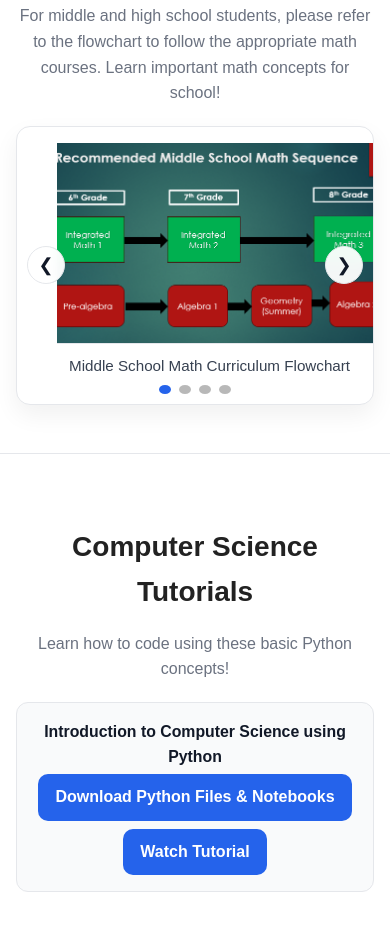
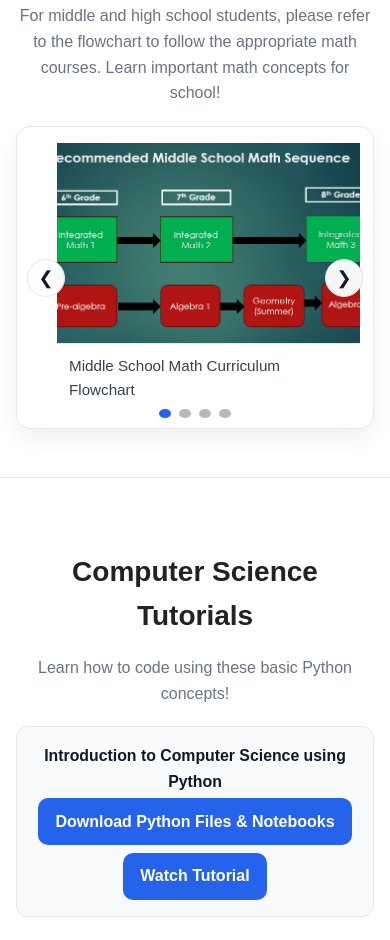
Before and after one commit to lotlouischoitslab/lotlouischo_stem_club.github.io, a plain HTML site: page index.html in a window 390 px wide. Shown: the part 2125-3065 px from the top of the page. Drawn offline with Linux system fonts and the light colour scheme.

Commit message:
fix mobile flow

```diff
--- a/style.css
+++ b/style.css
@@ -508,6 +508,13 @@ footer {
 }
 
 /* small screens */
-@media (max-width: 480px){
+@media (max-width: 720px){
+  .carousel__slide{
+    flex: 0 0 85%;   /* EXACTLY one panel wide */
+    display: grid;
+    grid-template-rows: 1fr auto;
+    background: #f9fafb;
+  }
+
   .carousel__arrow{ width: 38px; height: 38px; }
 }
```
